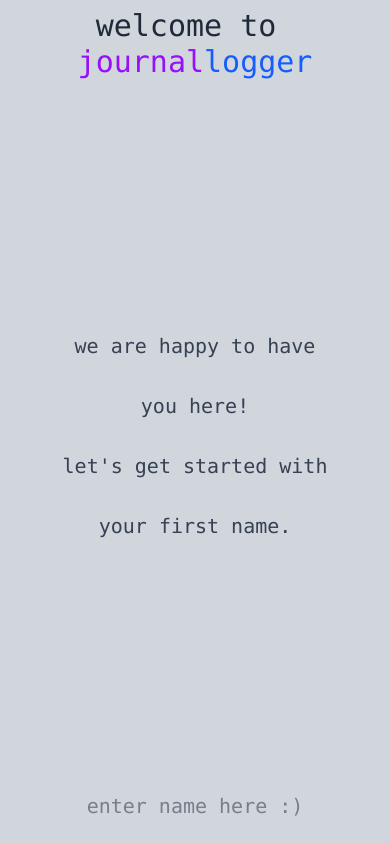
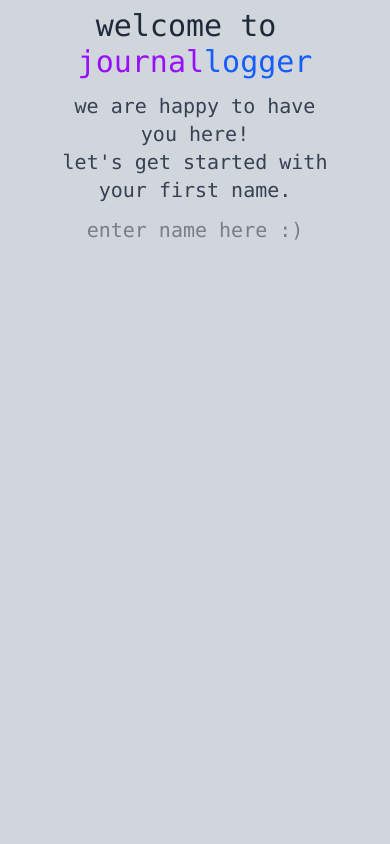
Before and after one commit to remysedlak/tailwind-journal, a React (Vite) app: page / in a window 390 px wide. Built offline with nearby package versions, Linux system fonts and the light colour scheme.

Commit message:
mobile homepage fixes

```diff
--- a/src/pages/Home.jsx
+++ b/src/pages/Home.jsx
@@ -17,7 +17,7 @@ function Home({ userName }) {
   return (
     <div className="flex flex-col h-screen justify-around items-center p-2 m-2">
       {/* title */}
-      <div className="flex flex-row justify-around text-6xl">
+      <div className="flex flex-row justify-around lg:text-6xl text-4xl">
         <h1 className="text-purple-600 ">journal</h1>
         <h1 className="text-blue-600">logger</h1>
       </div>
--- a/src/pages/WelcomePage.jsx
+++ b/src/pages/WelcomePage.jsx
@@ -11,7 +11,7 @@ const WelcomePage = ({ onSaveName }) => {
   };
 
   return (
-    <div className="flex flex-col items-center h-full w-full justify-between lg:justify-around p-2 text-center">
+    <div className="flex flex-col items-center h-full w-full lg:justify-around p-2 text-center">
       {/* Title */}
       <div className="flex lg:flex-row flex-col justify-around text-3xl lg:text-6xl">
         <h1>welcome to&nbsp;</h1>
@@ -19,8 +19,9 @@ const WelcomePage = ({ onSaveName }) => {
           <h1 className="text-purple-600 ">journal</h1><h1 className="text-blue-600">logger</h1>
         </div>
       </div>
+
       {/* Paragraph */}
-      <p className="lg:text-3xl/15 text-xl/15 text-gray-700 lg:w-1/2 w-3/4">we are happy to have you here!<br/>
+      <p className="lg:text-3xl/15 text-xl text-gray-700 lg:w-1/2 w-3/4 my-3">we are happy to have you here!<br/>
       let's get started with your first name.</p>
       {/* name */}
       {!isSubmitted ? (
```
